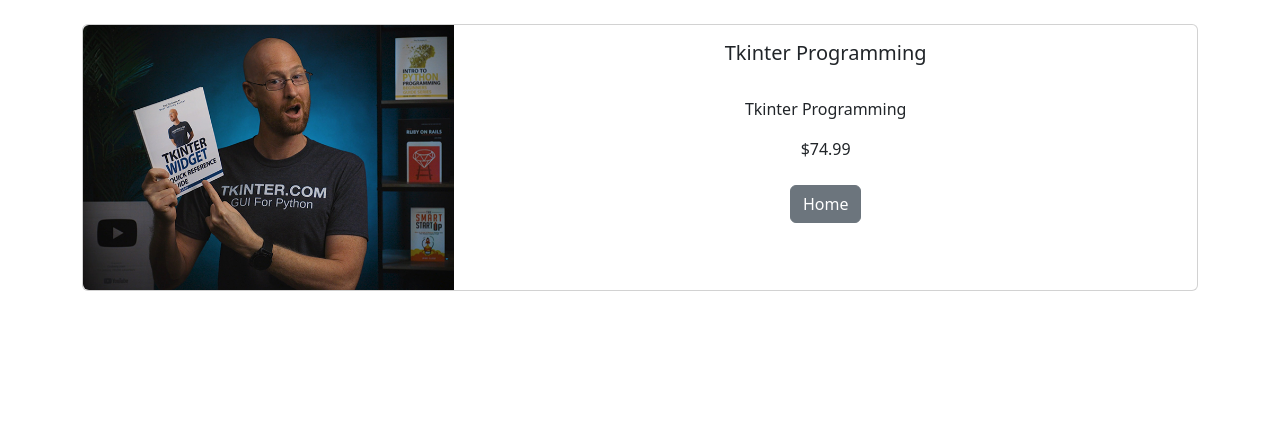
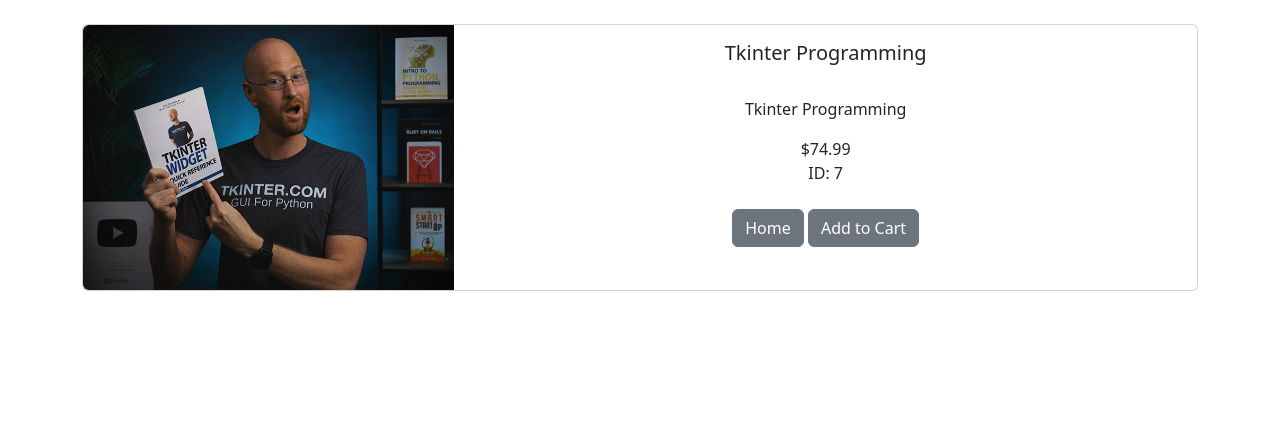
Before and after one commit to arshkmr/e-commerce, a Django app: page /product/7 in a window 1280 px wide. Shown: the part 56-502 px from the top of the page. Run offline with Django 5.2, Linux system fonts and the light colour scheme; data comes from the database, SQL or seed files in the repository; both versions use the stored data as it was after the commit; some libraries are stand-ins or nearby versions.

Commit message:
add product to cart

```diff
--- a/ecom/cart/cart.py
+++ b/ecom/cart/cart.py
@@ -12,3 +12,14 @@ class Cart():
 
         # Make sure cart is available on all pages of sites
         self.cart = cart
+
+    def add(self, product):
+        product_id = str(product.id)
+
+        # Logic
+        if product_id in self.cart:
+            pass
+        else:
+            self.cart[product_id] = {'price': str(product.price)}
+
+        self.session.modified = True
--- a/ecom/store/templates/base.html
+++ b/ecom/store/templates/base.html
@@ -14,6 +14,9 @@
         <link href="https://cdn.jsdelivr.net/npm/bootstrap-icons@1.5.0/font/bootstrap-icons.css" rel="stylesheet" />
         <!-- Core theme CSS (includes Bootstrap)-->
         <link href="{% static 'css/styles.css' %}" rel="stylesheet" />
+
+        <script src="https://code.jquery.com/jquery-3.7.1.min.js" integrity="sha256-/JqT3SQfawRcv/BIHPThkBvs0OEvtFFmqPF/lYI/Cxo=" crossorigin="anonymous"></script>
+
     </head>
     <body>
         {% include 'navbar.html'%}
--- a/ecom/store/templates/product.html
+++ b/ecom/store/templates/product.html
@@ -30,15 +30,18 @@
                 </strike>
                 &nbsp;
                 ${{product.sale_price}}
+                <br/> ID: {{ product.id }}
 
 
               {% else %}
                 ${{ product.price }}
+                <br/> ID: {{ product.id }}
 
               {% endif %}
               <br/><br>
 
               <a href= "{% url 'home' %}" class="btn btn-secondary">Home</a>
+              <button type="button" value= "{{ product.id }}" class= "btn btn-secondary" id="add-cart">Add to Cart</button>
 
 
 
@@ -54,6 +57,34 @@
 
 
 
+<script>
+// Check if button pressed
+$(document).on('click', '#add-cart', function(e){
+  e.preventDefault();
+  $.ajax({
+    type: 'POST',
+    url: '{% url 'cart_add' %}',
+    data: {
+      product_id: $('#add-cart').val(),
+      csrfmiddlewaretoken: '{{ csrf_token }}',
+      action: 'post'
+    },
+
+    success: function(json){
+      console.log(json)
+    },
+
+    error: function(xhr, errmsg, err){
+
+    }
+
+  });
+
+
+})
+
+
+</script>
 
 
 {% endblock %}
```
Also changed, not shown: ecom/cart/views.py (+25 -2 lines), ecom/db.sqlite3.
